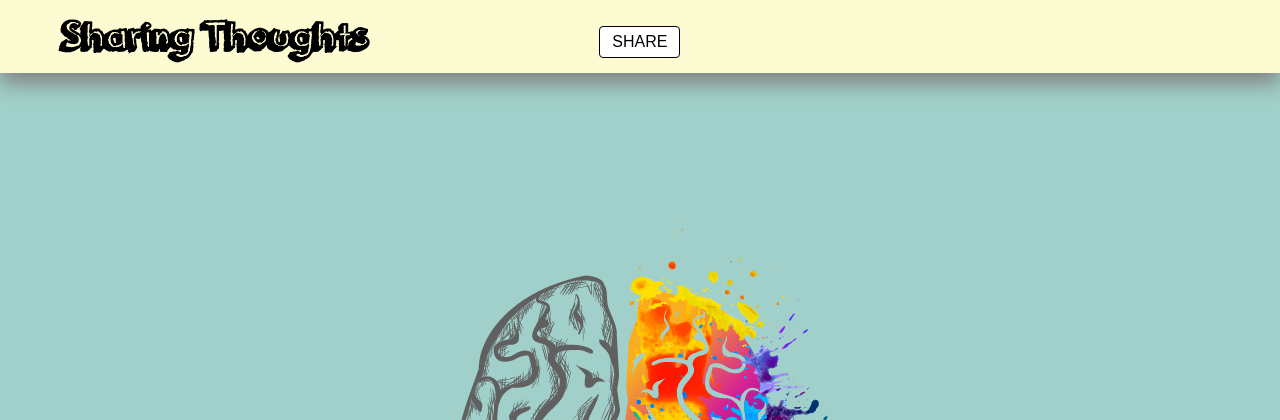
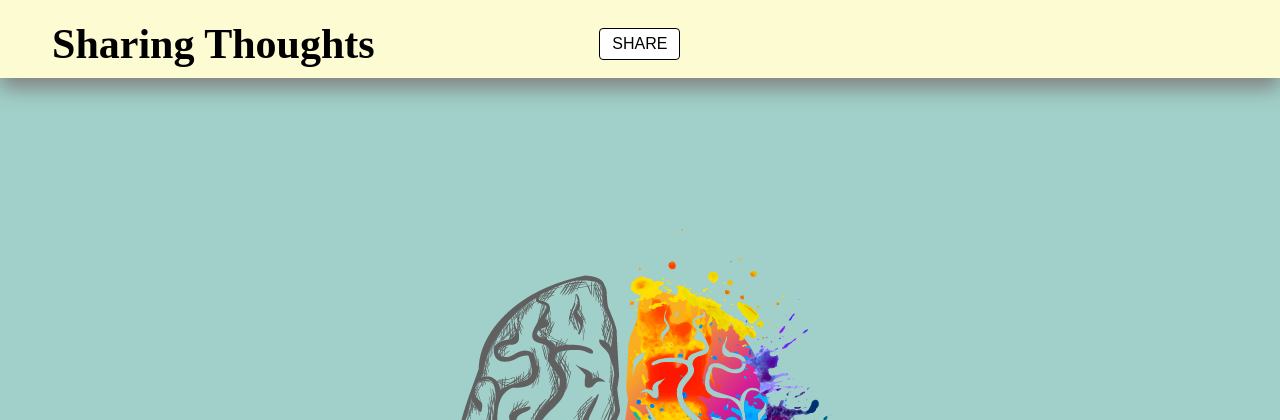
Before and after one commit to Robertaison/IdeasApplication-Web, a PHP site: page / in a window 1280 px wide. Shown: the top 420 px of the page. Run offline with PHP 8.4, Linux system fonts and the light colour scheme.

Commit message:
Alteração na font

```diff
--- a/style/style.css
+++ b/style/style.css
@@ -30,7 +30,7 @@ ul {
 }
 
 .title{
-    font-family: touch;
+    font-family: 'Josefin Slab', serif;
     font-size: 42px;
     margin: 0;
 }
```
